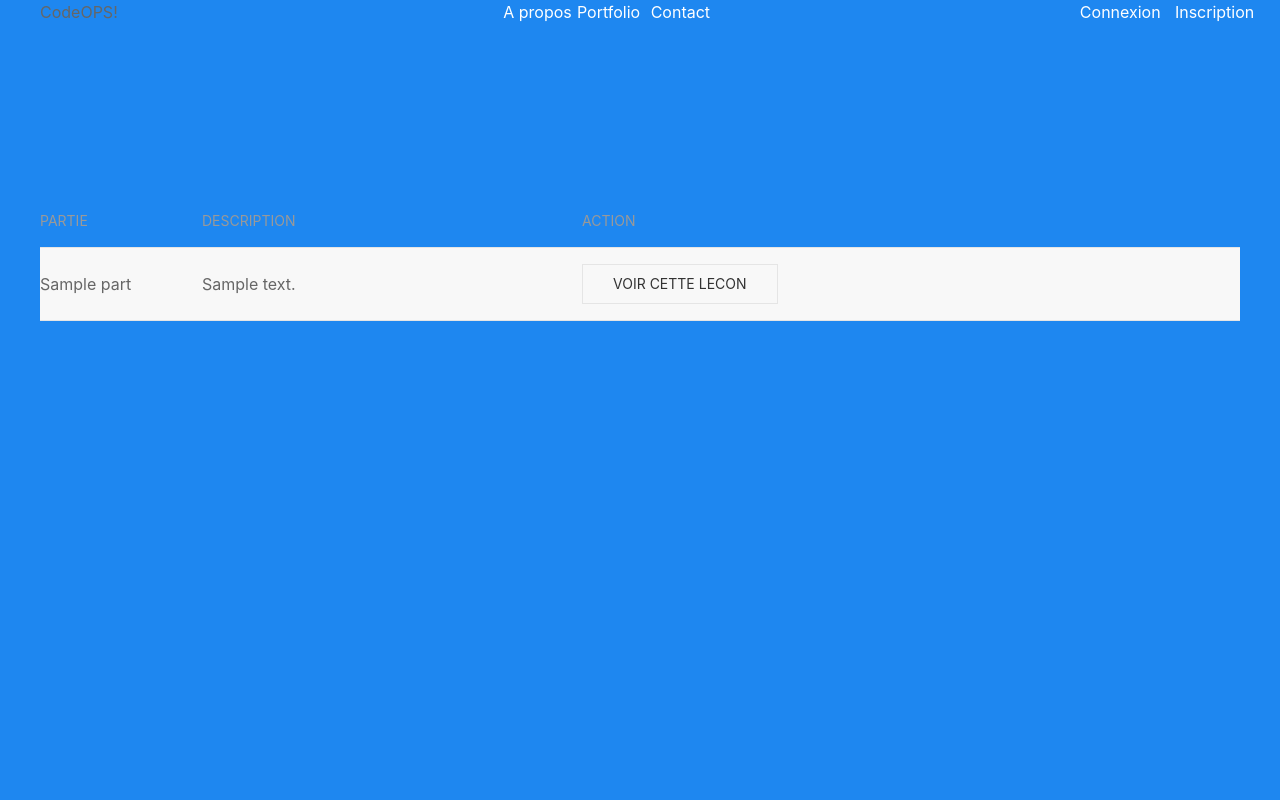
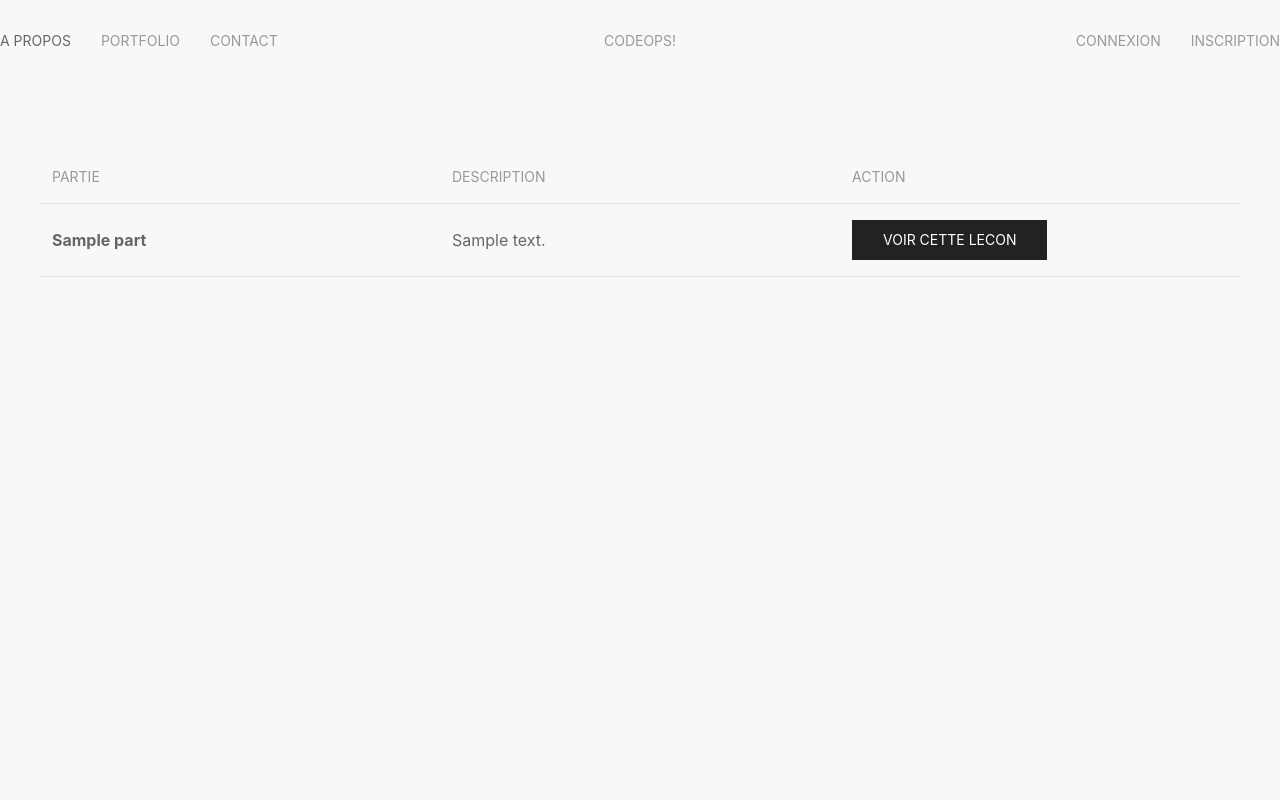
Before and after one commit to imhassane/Code-OPS-2, a Django app: a page that uses codeops/templates/header.html in a window 1280 px wide. Run offline with Django 3.2, Linux system fonts and the light colour scheme; tables that the repository leaves empty hold one stand-in row (values such as "Sample post"); a map, chart or similar area stays blank; some libraries are stand-ins or nearby versions.

Commit message:
Suppréssion des modèles lessons et userLessons. Ajout de l'interface pour lire un cours

```diff
--- a/codeops/main/admin.py
+++ b/codeops/main/admin.py
@@ -74,7 +74,6 @@
         return Truncator(path.description).chars(40, truncate='...')
     resume_description.short_description = 'Description'
 
-
 admin.site.register(Part)
 admin.site.register(UserCareer)
 admin.site.register(UserPath)
--- a/codeops/main/models/Lesson.py
+++ /dev/null
@@ -1,6 +0,0 @@
-from django.db import models
-from .BaseModel import BaseCourseModel
-
-
-class Lesson(BaseCourseModel):
-    url = models.URLField()
--- a/codeops/main/models/Part.py
+++ b/codeops/main/models/Part.py
@@ -1,4 +1,4 @@
-from django.db.models import ImageField, ForeignKey, CASCADE
+from django.db.models import ImageField, URLField, ForeignKey, CASCADE
 from .BaseModel import BaseCourseModel
 from django.shortcuts import reverse
 
@@ -6,7 +6,8 @@
 class Part(BaseCourseModel):
 
     avatar = ImageField(upload_to='parts/')
+    url = URLField(default='')
     course = ForeignKey('Course', related_name='parts', on_delete=CASCADE)
 
     def get_absolute_url(self):
-        return reverse('part', kwargs={'pk': self.pk, 'slug': self.slug})
+        return reverse('main:part', kwargs={'pk': self.pk, 'part_slug': self.slug})
--- a/codeops/main/models/__init__.py
+++ b/codeops/main/models/__init__.py
@@ -2,7 +2,6 @@
 from .Path import Path
 from .Course import Course
 from .Part import Part
-from .Lesson import Lesson
 
 # Partie utilisateur.
 from .Profil import Profil
--- a/codeops/main/urls.py
+++ b/codeops/main/urls.py
@@ -12,6 +12,8 @@
     path('courses/<int:path_pk>', CourseList.as_view(), name='courses'),
     path('parts/<slug:course_slug>', PartList.as_view(), name='parts'),
 
+    path('part/<slug:part_slug>/<int:pk>/', PartDetail.as_view(), name='part'),
+
     path('new_career/<str:username>/<int:career_pk>/', login_required(career_redirect), name='new_career'),
     path('new_path/<str:username>/<int:path_pk>/', login_required(path_redirect), name='new_path'),
     path('new_course/<str:username>/<slug:course_slug>', login_required(course_redirect), name='new_course'),
--- a/codeops/main/views/__init__.py
+++ b/codeops/main/views/__init__.py
@@ -1,5 +1,5 @@
 from .HomeView import HomeView
-from .details import CareerDetail, PathDetail, CourseDetail
+from .details import CareerDetail, PathDetail, CourseDetail, PartDetail
 from .lists import CareerList, PathList, CourseList, PartList
 from .forms import login, register, logout
 from .redirects import career_redirect, path_redirect, course_redirect
--- a/codeops/main/views/details/__init__.py
+++ b/codeops/main/views/details/__init__.py
@@ -1,3 +1,4 @@
 from .CareerDetail import CareerDetail
 from .PathDetail import PathDetail
 from .CourseDetail import CourseDetail
+from .PartDetail import PartDetail
--- a/codeops/main/views/forms/logout.py
+++ b/codeops/main/views/forms/logout.py
@@ -1,9 +1,9 @@
-from django.contrib.auth import logout
+from django.contrib.auth import logout as lg
 from django.contrib.auth.decorators import login_required
 from django.shortcuts import reverse, redirect
 
 
 @login_required
 def logout(request):
-    logout(request)
+    lg(request)
     return redirect(reverse('main:login'))
--- a/codeops/main/views/lists/PartList.py
+++ b/codeops/main/views/lists/PartList.py
@@ -8,6 +8,10 @@
     template_name = 'main/lists/parts.html'
     context_object_name = 'parts'
 
+    def get_queryset(self):
+
+        return Part.objects.filter(course=_g(Course, slug=self.kwargs['course_slug']))
+
     def get_context_data(self, *, object_list=None, **kwargs):
         context = super(PartList, self).get_context_data(object_list=object_list, **kwargs)
 
--- a/codeops/main/views/redirects/CourseRedirect.py
+++ b/codeops/main/views/redirects/CourseRedirect.py
@@ -13,5 +13,6 @@
     if user and course:
         user_course = UserCourse(user=user, course=course)
         user_course.save()
+        return redirect(reverse('main:parts', kwargs={'course_slug': course_slug}))
 
     return redirect(reverse('main:home'))
--- a/codeops/templates/header.html
+++ b/codeops/templates/header.html
@@ -1,21 +1,44 @@
-<div class="">
+<div class="uk-position-top">
 
-    <div class="header-title">
-        <div>
-            <span>CodeOPS!</span>
-        </div>
-        <div>
-            <ul>
+    {% if home %}
+    <nav class="uk-navbar-container uk-navbar-transparent uk-light" uk-navbar>
+    {% else %}
+    <nav class="uk-navbar-container uk-navbar-transparent uk-dark" uk-navbar>
+    {% endif %}
+
+        <div class="uk-navbar-left">
+            <ul class="uk-navbar-nav">
                 <li><a href="">A propos</a></li>
                 <li><a href="">Portfolio</a></li>
                 <li><a href="">Contact</a></li>
             </ul>
         </div>
-        <div>
-            <ul>
+
+        <div class="uk-navbar-center">
+            <ul class="uk-navbar-nav">
+                <li><a href="{% url 'main:home' %}">CodeOPS!</a></li>
+            </ul>
+        </div>
+
+        <div class="uk-navbar-right">
+            <ul class="uk-navbar-nav">
                 {% if user.is_authenticated %}
-                <li><a href="">{{ user.username }}</a></li>
-                <li><a href="{% url 'main:logout' %}">Déconnexion</a></li>
+                <li>
+                    <a href="">{{ user.username }}</a>
+                    <div class="uk-navbar-dropdown">
+                    <ul class="uk-nav uk-navbar-dropdown-nav">
+                        <li class="uk-active"><a href="#">Mon compte</a></li>
+                        <li><a href="{% url 'main:logout' %}">Déconnexion</a></li>
+
+                        <li class="uk-nav-header">Cours</li>
+                        <li><a href="#">Tableau de bord</a></li>
+                        <li><a href="#">Voir les cours</a></li>
+                        <li class="uk-nav-divider"></li>
+                        <li><a href="#">Aller vers le blog</a></li>
+                    </ul>
+                </div>
+                </li>
+
                 <li><a href="">Mes cours</a></li>
                 {% else %}
                 <li><a href="{% url 'main:login' %}">Connexion</a></li>
@@ -23,6 +46,7 @@
                 {% endif %}
             </ul>
         </div>
-    </div>
+
+</nav>
 
 </div>
--- a/codeops/templates/layout.html
+++ b/codeops/templates/layout.html
@@ -15,7 +15,11 @@
         {% block meta %}{% endblock %}
         <title>{% block title %} Welcome to CodeOPS {% endblock %} - CodeOPS!</title>
     </head>
+    {% if home %}
     <body class="uk-background-primary">
+    {% else %}
+    <body class="uk-background-muted">
+    {% endif %}
 
         <div class="uk-container uk-container-expand">
             <header>
--- a/codeops/templates/main/forms/login.html
+++ b/codeops/templates/main/forms/login.html
@@ -6,8 +6,8 @@
 
 {% block main %}
 
-<section class="my-form uk-card uk-card-default uk-card-hover">
-    <div class="uk-flex-center" uk-grid>
+<section class="">
+    <div class="uk-flex-center uk-match" uk-grid>
         {% include 'main/forms/login_form.html' %}
     </div>
 
--- a/codeops/templates/main/lists/parts.html
+++ b/codeops/templates/main/lists/parts.html
@@ -4,7 +4,7 @@
 
 {% block main %}
 
-    <table class="uk-table uk-table-middle uk-table-responsive uk-table-divider uk-table-striped uk-table-hover uk-table-justify">
+    <table class="uk-table uk-table-striped uk-table-middle uk-table-responsive uk-table-hover">
         <thead>
             <tr>
                 <th class="uk-width-small">Partie</th>
@@ -15,9 +15,15 @@
         <tbody>
             {% for p in parts %}
             <tr>
-                <td>{{ p.title }} </td>
-                <td>{{ p.description }}</td>
-                <td><button class="uk-button uk-button-default" type="button">Voir cette lecon</button></td>
+                <td class="uk-width-1-3"><span class="uk-text-bold">{{ p.title }}</span></td>
+                <td class="uk-width-1-3">{{ p.description }}</td>
+                <td class="uk-width-1-3">
+                    <a href="{% url 'main:part' p.slug p.pk %}" class="uk-button uk-button-secondary uk-center" type="button">Voir cette lecon</a>
+                </td>
+            </tr>
+            {% empty %}
+            <tr>
+                <td colspan="3"><span>Aucune lecon disponible pour <span class="uk-text-bold">{{ course.title }}</span></span></td>
             </tr>
             {% endfor %}
         </tbody>
```
Also changed, not shown: codeops/main/models/UserLesson.py (deleted, +0 -10 lines), codeops/main/views/HomeView.py (+7 -0 lines), codeops/main/views/details/PartDetail.py (added, +9 -0 lines), codeops/templates/main/details/lesson.html (added, +7 -0 lines), codeops/templates/main/details/part.html (added, +8 -0 lines).
